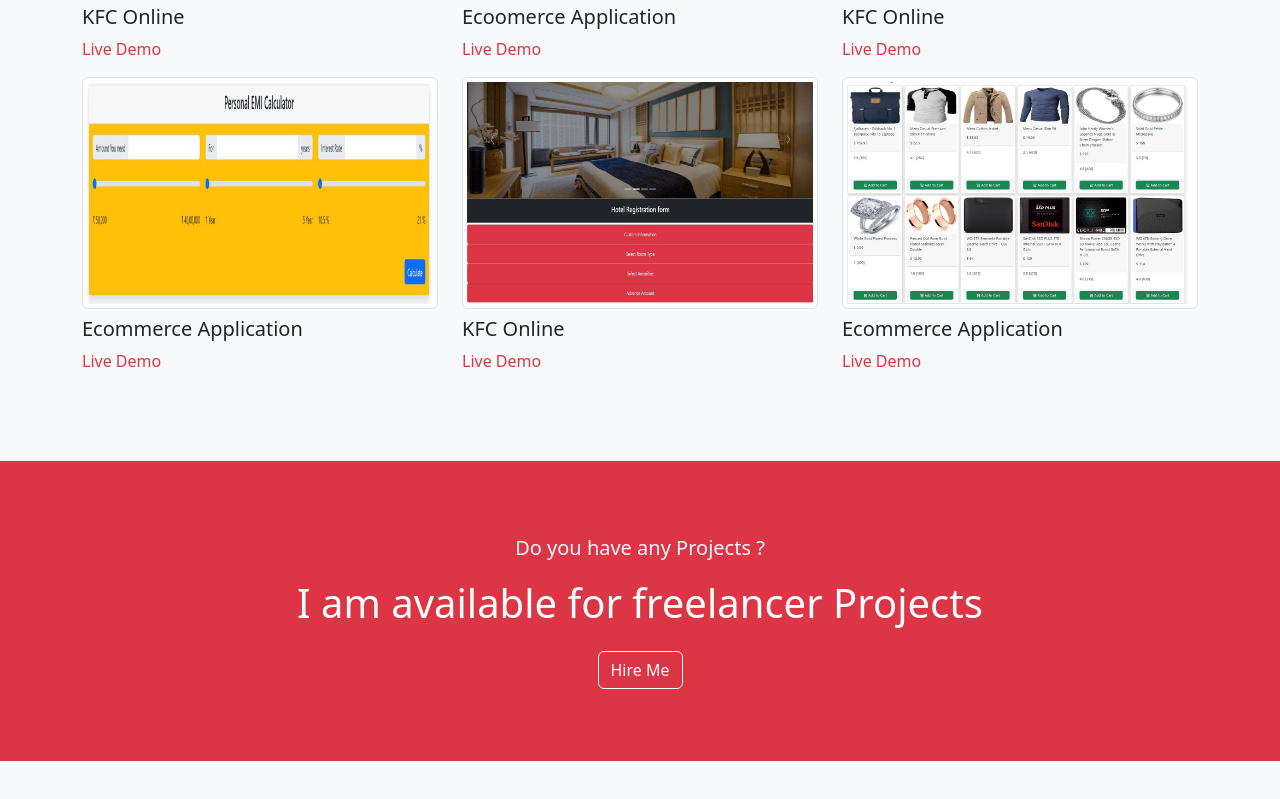
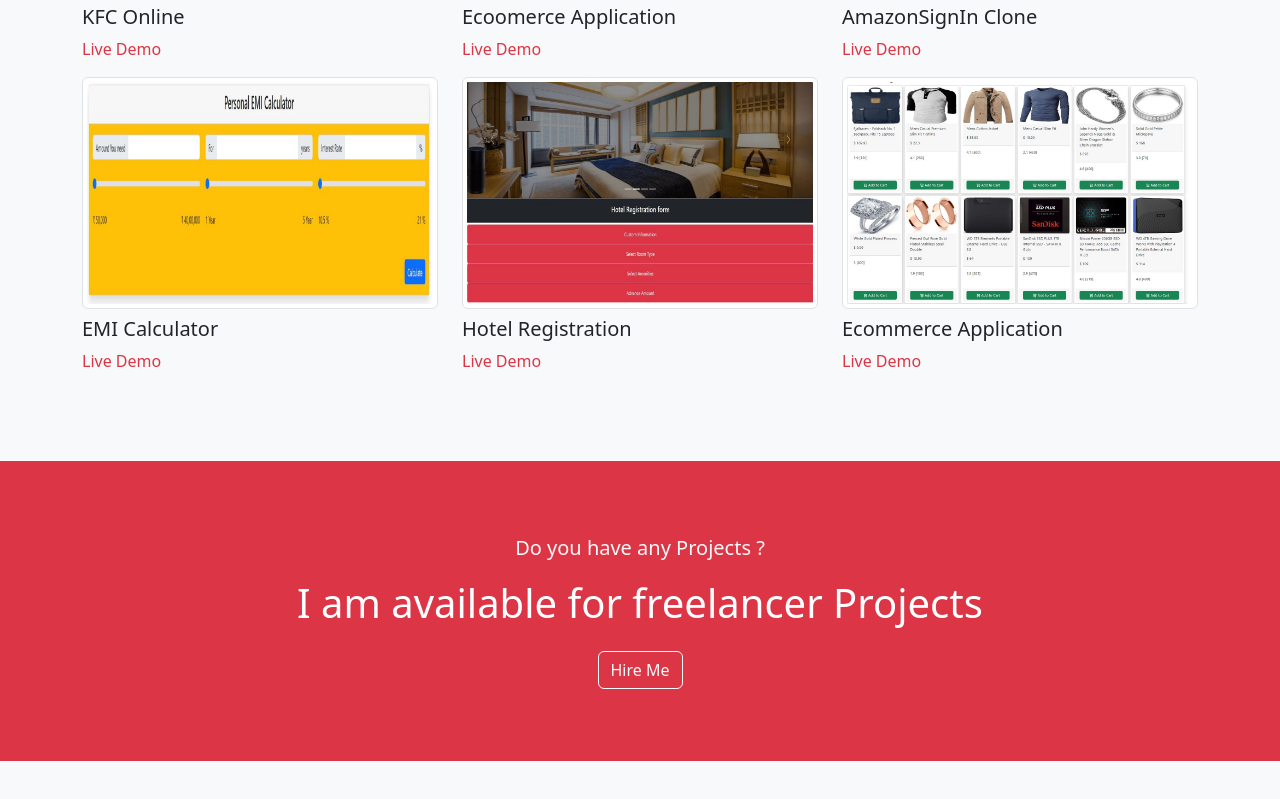
Before and after one commit to binay973/my_resume, a plain HTML site: page index.html in a window 1280 px wide. Shown: the part 2313-3112 px from the top of the page. Drawn offline with nearby package versions, Linux system fonts and the light colour scheme.

Commit message:
Update index.html

```diff
--- a/index.html
+++ b/index.html
@@ -213,21 +213,21 @@
                   <div class="col-md-6 col-lg-4">
                     <div class="portfolio-item">
                       <img src="./amazonsign.jpg" class="w-100 img-thumbnail">
-                      <h3 class="text-capitalize fs-5 my-2">KFC Online</h3>
+                      <h3 class="text-capitalize fs-5 my-2">AmazonSignIn Clone</h3>
                       <p><a href="" class="text-danger text-decoration-none">Live Demo</a></p>
                     </div>
                   </div>
                   <div class="col-md-6 col-lg-4">
                     <div class="portfolio-item">
                       <img src="./emi.jpg" class="w-100 img-thumbnail">
-                      <h3 class="text-capitalize fs-5 my-2">Ecommerce Application</h3>
+                      <h3 class="text-capitalize fs-5 my-2">EMI Calculator</h3>
                       <p><a href="" class="text-danger text-decoration-none">Live Demo</a></p>
                     </div>
                   </div>
                   <div class="col-md-6 col-lg-4">
                       <div class="portfolio-item">
                         <img src="./hotel_registration.jpg" class="w-100 img-thumbnail">
-                        <h3 class="text-capitalize fs-5 my-2">KFC Online</h3>
+                        <h3 class="text-capitalize fs-5 my-2">Hotel Registration</h3>
                         <p><a href="" class="text-danger text-decoration-none">Live Demo</a></p>
                       </div>
                     </div>
```
